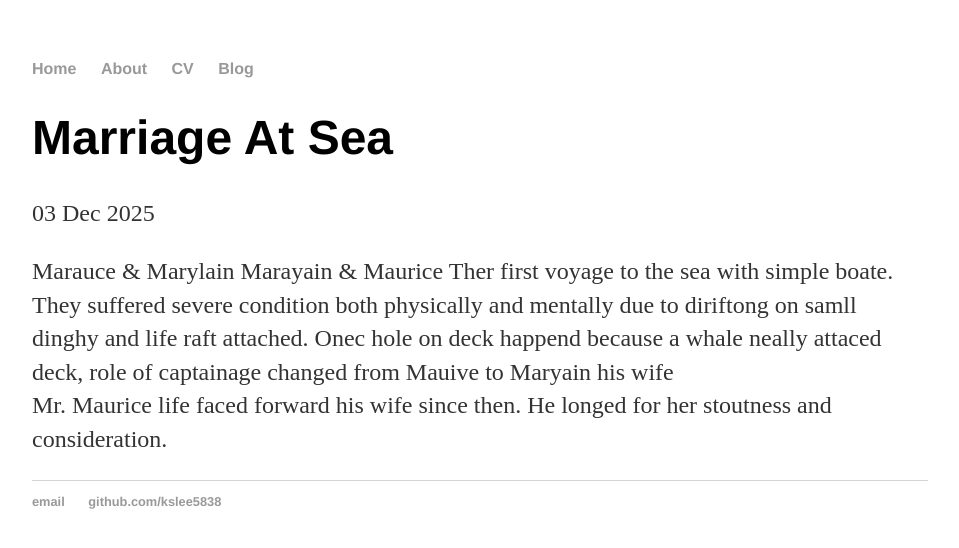
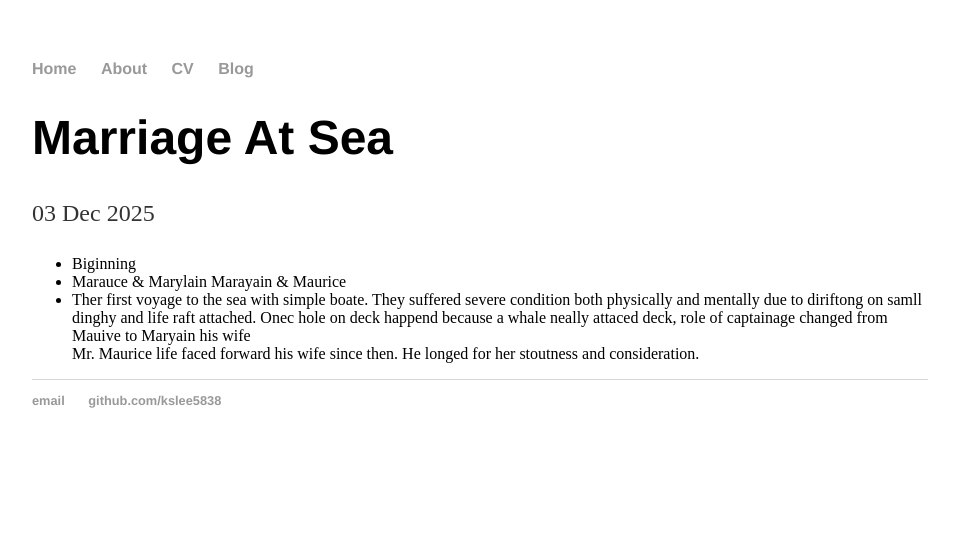
Before and after one commit to kslee5838/kslee5838.github.io, a Jekyll site: the page built from _posts/2025-12-03-Marriage-at-sea.md, in a window 1280 px wide. Shown: the top 548 px of the page, without its empty margins (160-1119 px from the left). Built offline with Jekyll 4.4.1, drawn with Linux system fonts in a browser that asks for light colours; our own code applies the rules of GitHub Pages for plain Markdown files.

Commit message:
See how to be seen

```diff
--- a/_posts/2025-12-03-Marriage-at-sea.md
+++ b/_posts/2025-12-03-Marriage-at-sea.md
@@ -1,7 +1,9 @@
-Marauce & Marylain
+
+* Biginning
+- Marauce & Marylain
 Marayain & Maurice
-Ther first voyage to the sea with simple boate.
-They suffered severe condition both physically and mentally due to diriftong on samll dinghy and life raft attached.
+- Ther first voyage to the sea with simple boate.
+    They suffered severe condition both physically and mentally due to diriftong on samll dinghy and life raft attached.
 Onec hole on deck happend because a whale neally attaced deck, role of captainage changed from Mauive to Maryain his wife
 Mr. Maurice life faced forward his wife since then.
 He longed for her stoutness and consideration.
```
